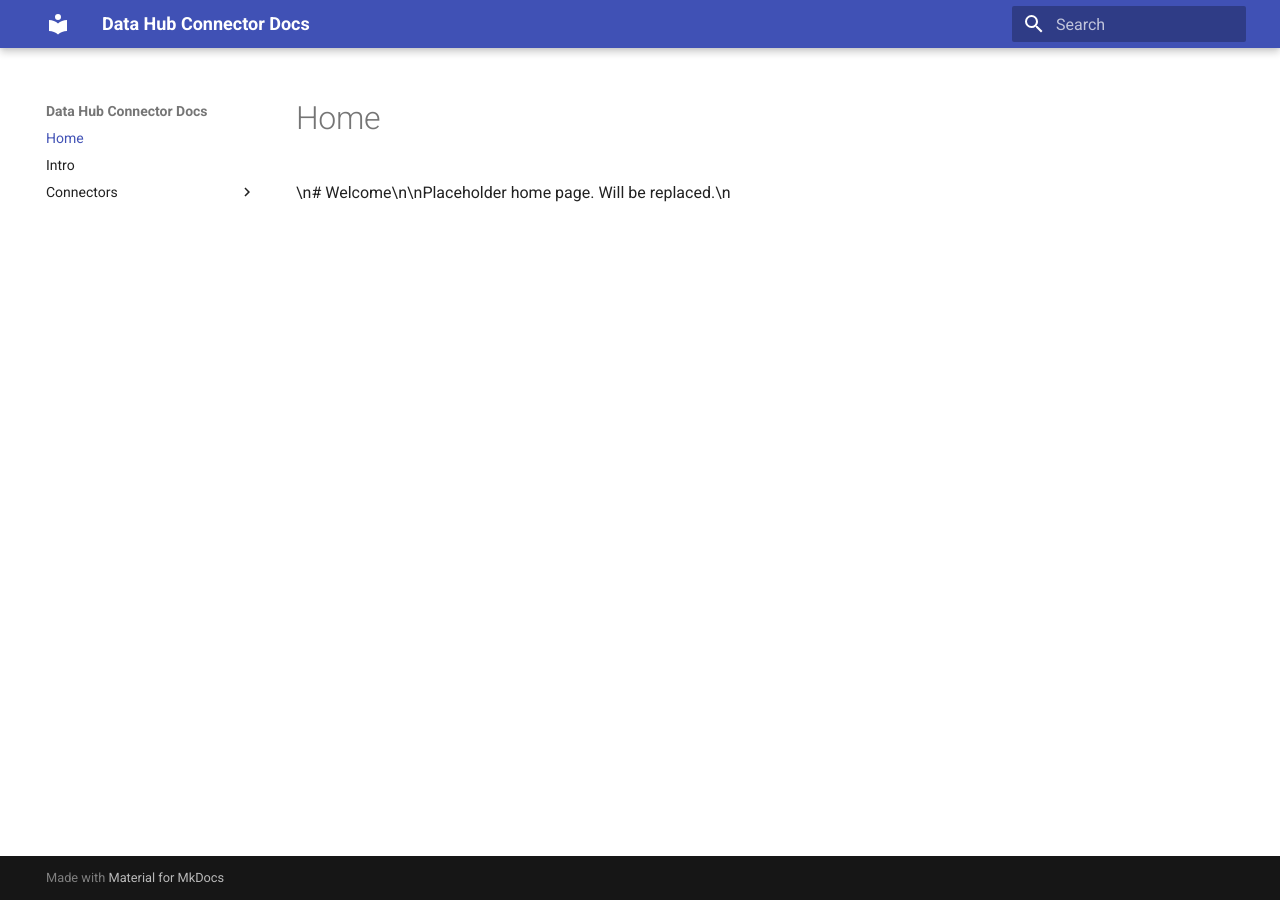
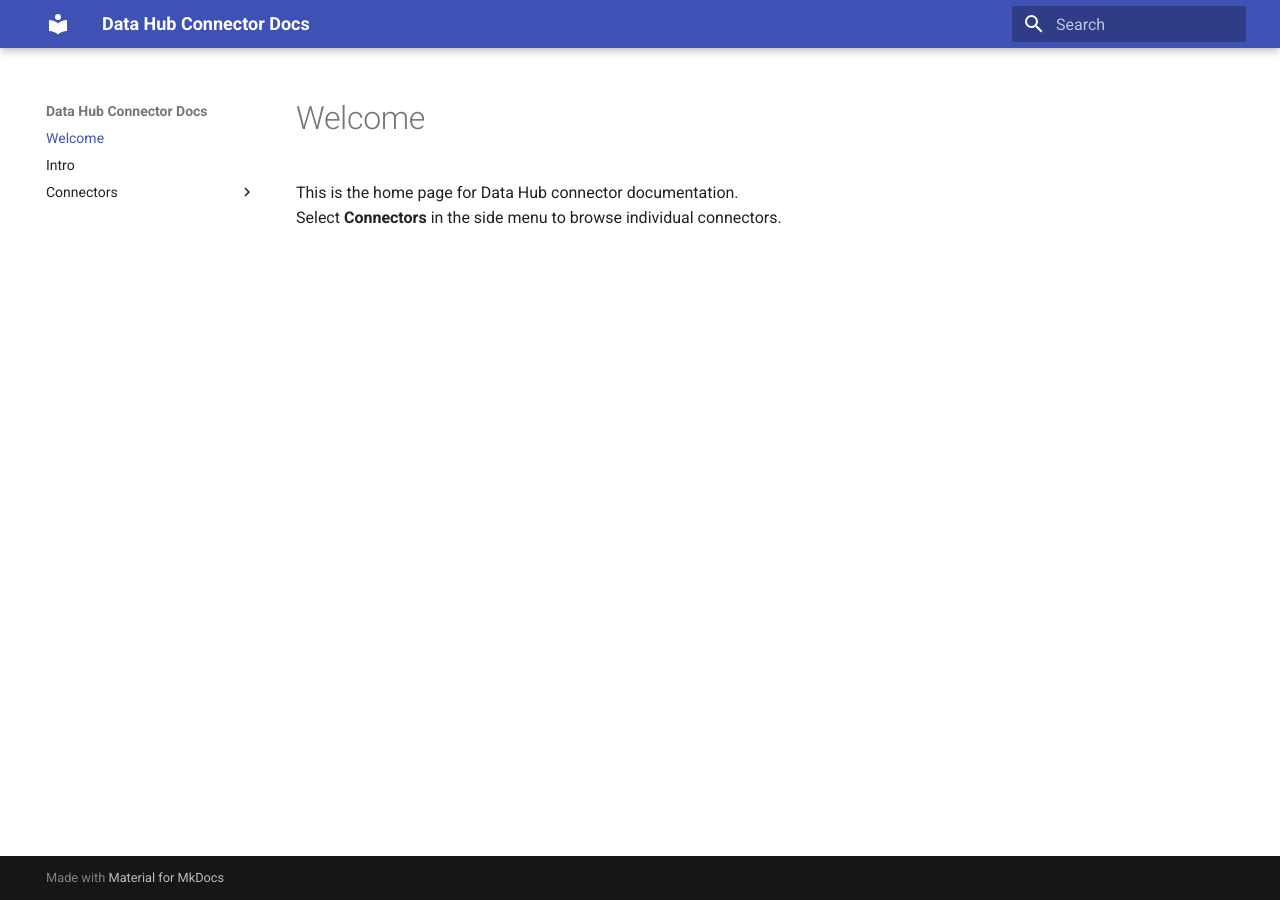
Before and after one commit to ernayvaz/datahub-connector-docs, an MkDocs documentation site: the page built from docs/index.md, in a window 1280 px wide. Built offline with MkDocs 1.6.1 and Material for MkDocs 9.7.7, drawn with Linux system fonts in a browser that asks for light colours.

Commit message:
Update index.md

```diff
--- a/docs/index.md
+++ b/docs/index.md
@@ -1 +1,4 @@
-\n# Welcome\n\nPlaceholder home page. Will be replaced.\n
+# Welcome
+
+This is the home page for Data Hub connector documentation.
+Select **Connectors** in the side menu to browse individual connectors.
```
